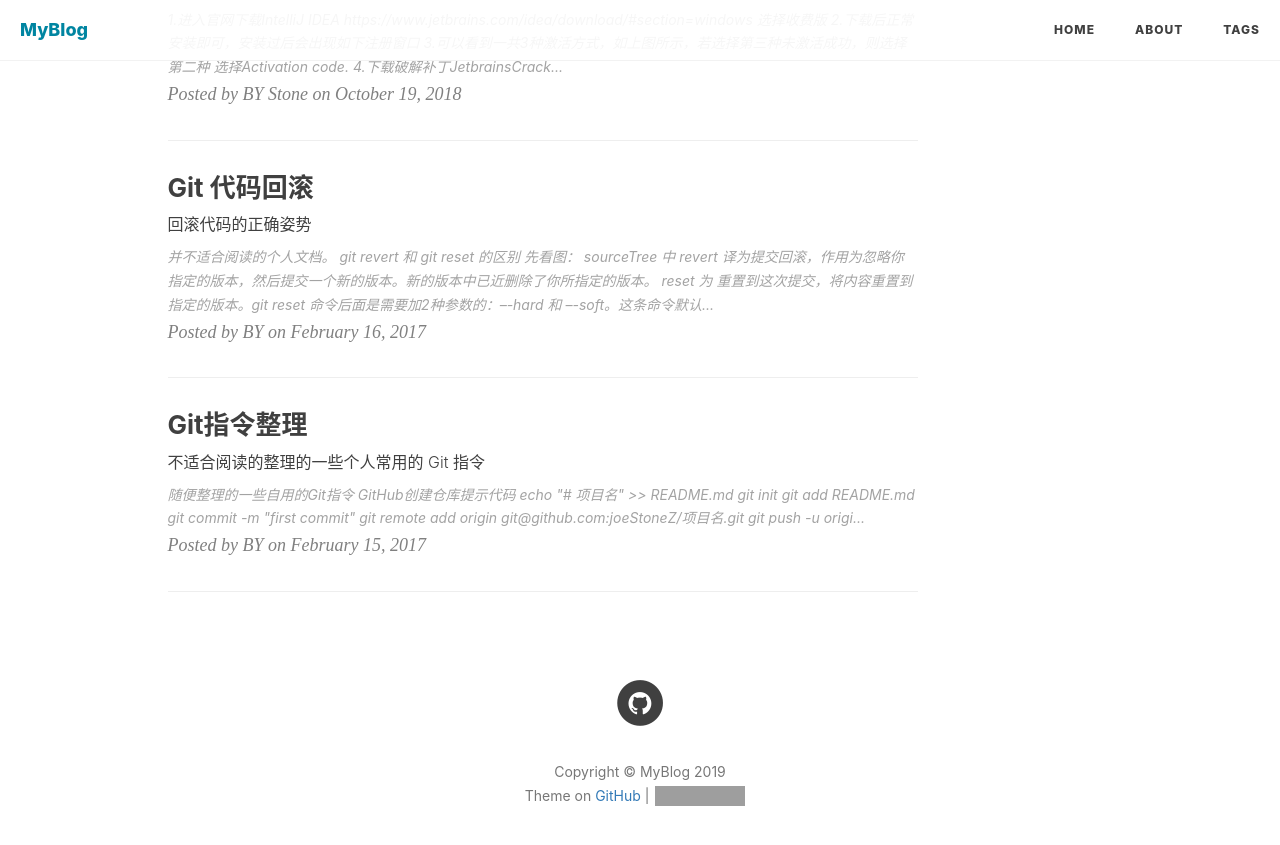
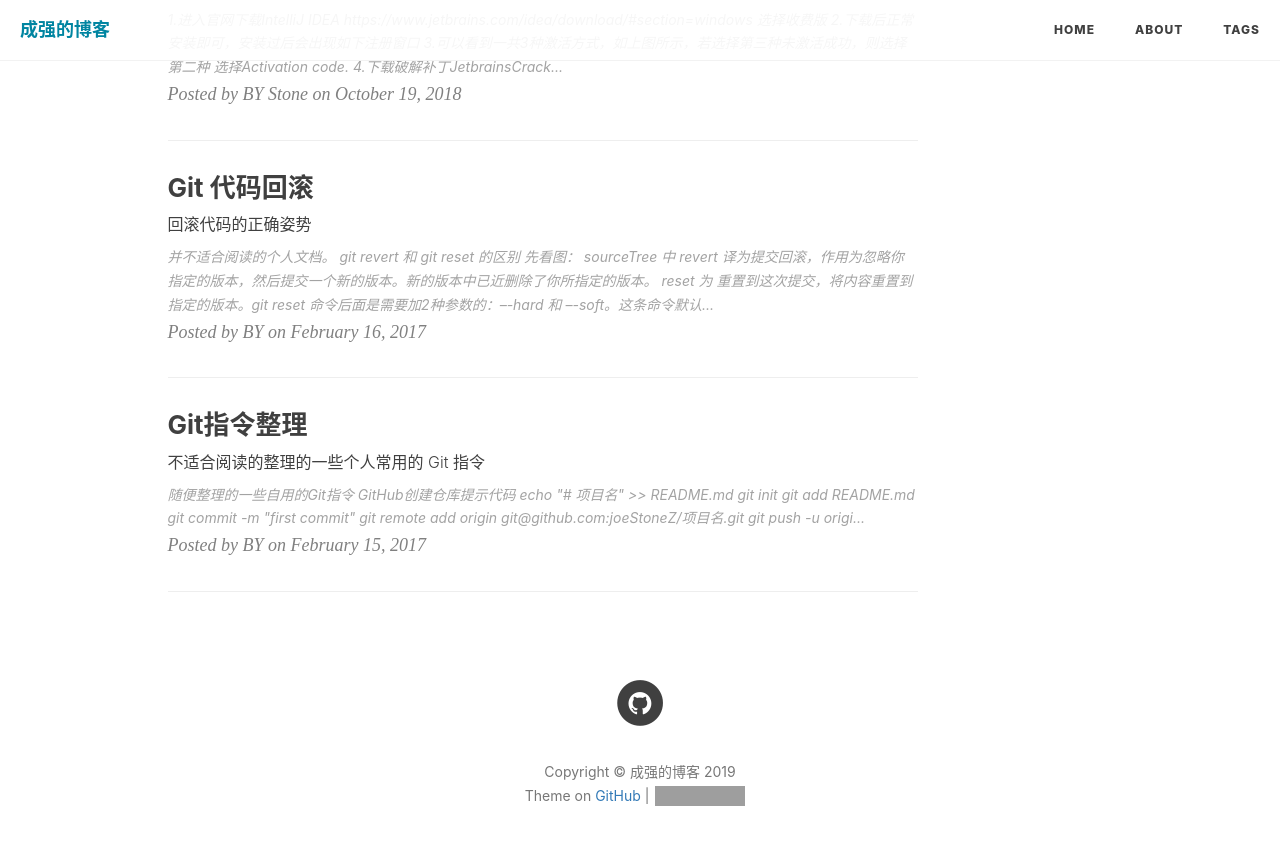
Before and after one commit to chengqiang1453001422/chengqiang.github.io, a Jekyll site: the page built from index.html, in a window 1280 px wide and 900 px high, scrolled down 1200 px. Shown: the top 845 px of the window. Built offline with Jekyll 4.4.1, drawn with Linux system fonts in a browser that asks for light colours; nearby versions of some CDN libraries; the list of posts is cut into pages by our own code; comment, search, counter and statistics services are not loaded; grey boxes are pictures that could not be loaded.

Commit message:
Signed-off-by: chengqiang1453001422 <1453001422@qq.com>

```diff
--- a/_config.yml
+++ b/_config.yml
@@ -1,10 +1,10 @@
 # Site settings
-title: MyBlog
-SEOTitle: 成强的博客 | MyBlog
+title: 成强的博客
+SEOTitle: 成强的博客
 header-img: img/post-bg-desk.jpg
 email: 1453001422@qq.com
 description: "Every failure is leading towards success."
-keyword: "BY, Blog, 成强的博客, zhaoqiaoshi, 成强, iOS, Apple, iPhone,chengqiang1453001422"
+keyword: "BY, Blog, 成强的博客, 成强, iOS, Apple, iPhone,chengqiang1453001422"
 url: "http://chengqiang.github.io"          # your host, for absolute URL
 baseurl: ""      # for example, '/blog' if your blog hosted on 'host/blog'
 github_repo: "https://github.com/chengqiang/chengqiang.github.io.git" # you code repository
```
